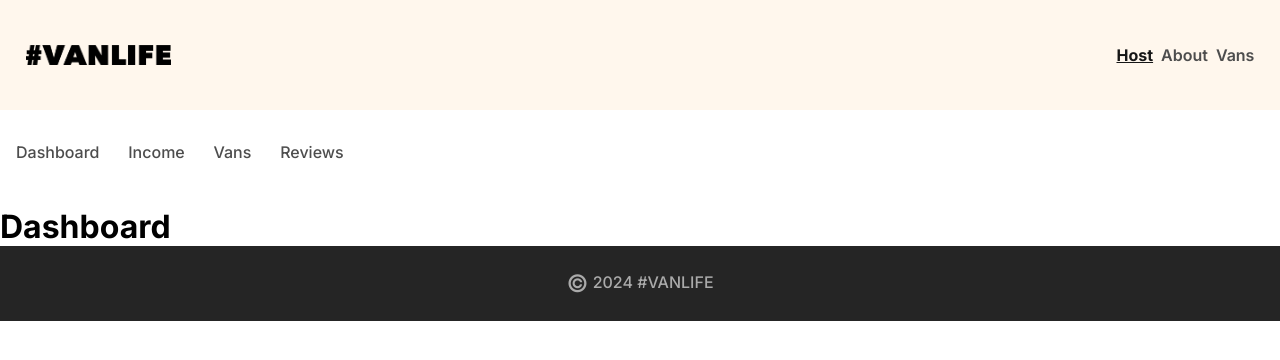
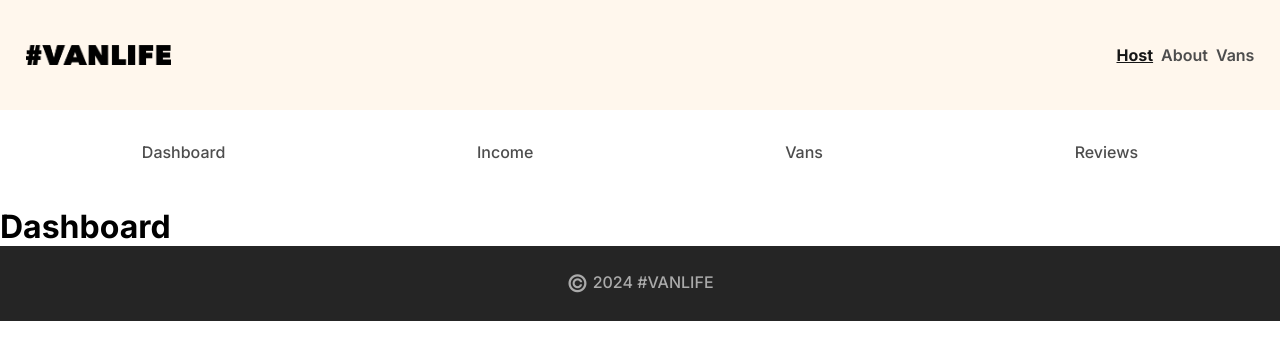
Before and after one commit to JSAssassin/VanLife, a React (Vite) app: page /host in a window 1280 px wide. Shown: the top 360 px of the page. Built offline with nearby package versions, Linux system fonts and the light colour scheme; what miragejs would draw is missing.

Commit message:
Use `justify-content` instead of `column-gap`.

```diff
--- a/src/components/HostHeader.css
+++ b/src/components/HostHeader.css
@@ -5,7 +5,7 @@
 
 .host-header {
     display: flex;
-    column-gap: 1.8em;
+    justify-content:space-around;
     margin-top: 2em;
     margin-bottom: 2.8em;
     padding-inline: 1em;
```
